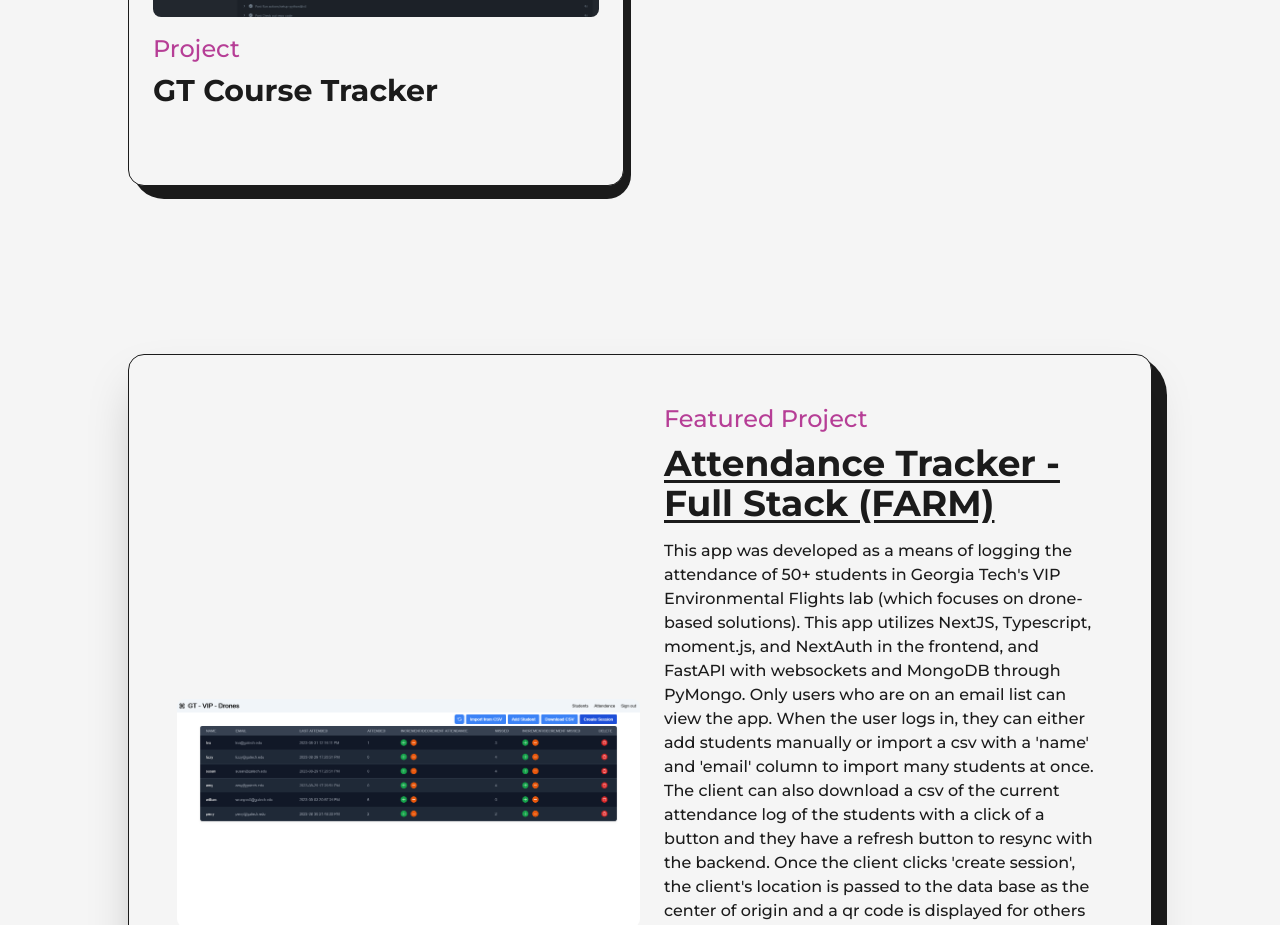
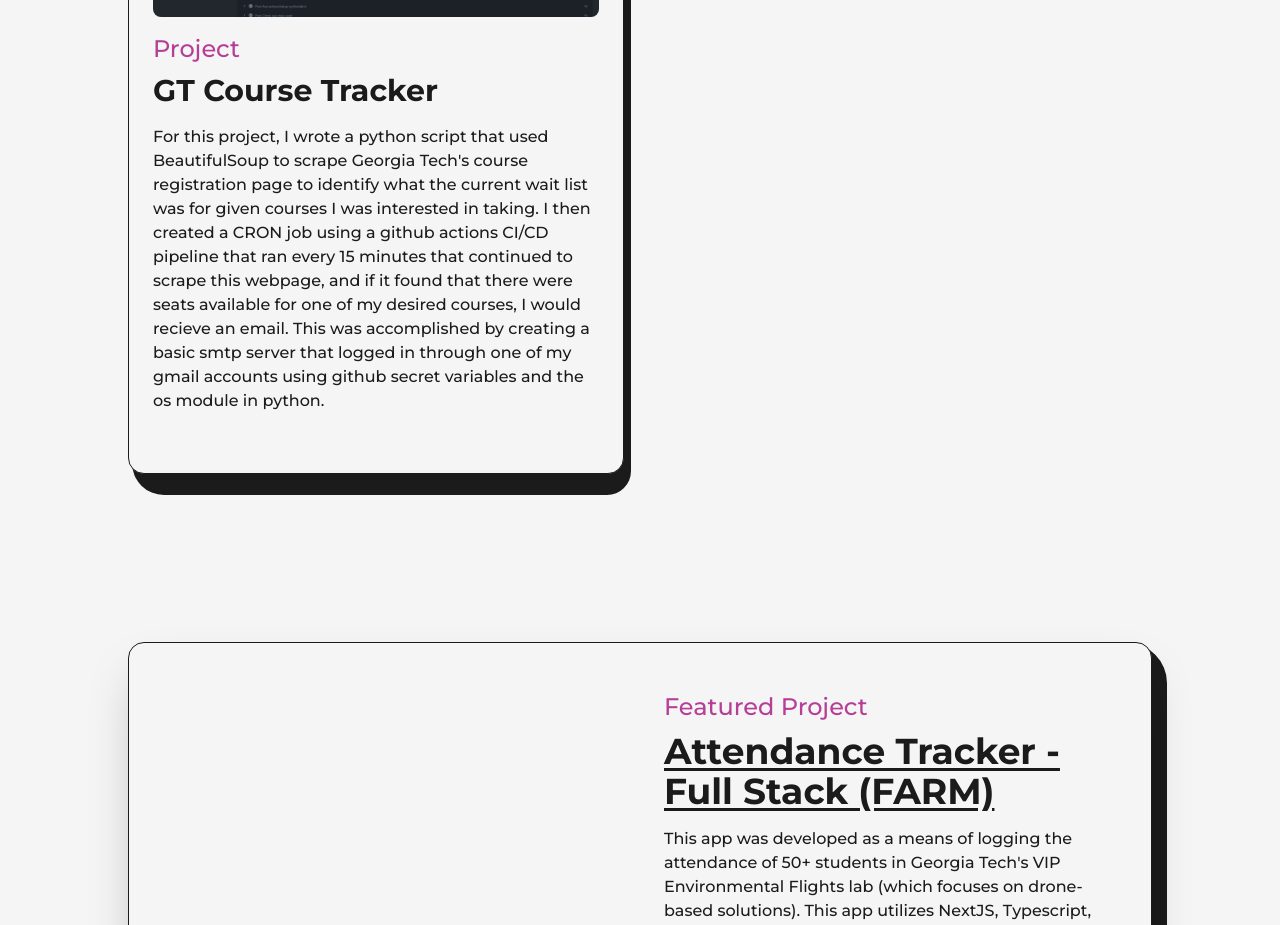
Before and after one commit to williamcaseylucas/williamcaseylucas.github.io, a Next.js app: page /projects in a window 1280 px wide. Shown: the part 1300-2225 px from the top of the page. Built offline with nearby package versions, Linux system fonts and the light colour scheme.

Commit message:
added gt course tracker summary

```diff
--- a/src/project_info/index.js
+++ b/src/project_info/index.js
@@ -41,7 +41,8 @@ export const project_config = [
   {
     type: "Project",
     title: "GT Course Tracker",
-    summary: "",
+    summary:
+      "For this project, I wrote a python script that used BeautifulSoup to scrape Georgia Tech's course registration page to identify what the current wait list was for given courses I was interested in taking. I then created a CRON job using a github actions CI/CD pipeline that ran every 15 minutes that continued to scrape this webpage, and if it found that there were seats available for one of my desired courses, I would recieve an email. This was accomplished by creating a basic smtp server that logged in through one of my gmail accounts using github secret variables and the os module in python.",
     images: null,
     img: gtCourseTrackerImages[0],
     github: "",
```
